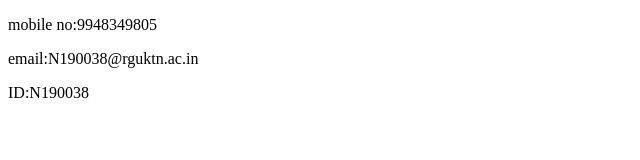
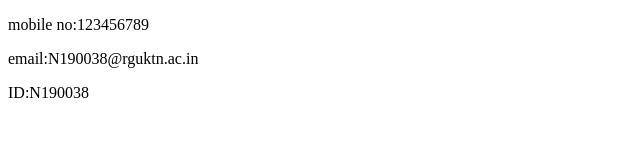
Before and after one commit to RajeevRanjitha/cv, a plain HTML site: page contact.html in a window 1280 px wide. Shown: the full height of the page, 0-640 px from the left. Drawn offline with Linux system fonts and the light colour scheme.

Commit message:
Update contact.html

```diff
--- a/contact.html
+++ b/contact.html
@@ -7,8 +7,9 @@
     <title>Document</title>
 </head>
 <body>
-    <p>mobile no:9948349805</p>
+    <p>mobile no:123456789</p>
     <p>email:N190038@rguktn.ac.in</p>
     <p>ID:N190038</p>
+    <br size=3 noshade>
 </body>
 </html>
```
